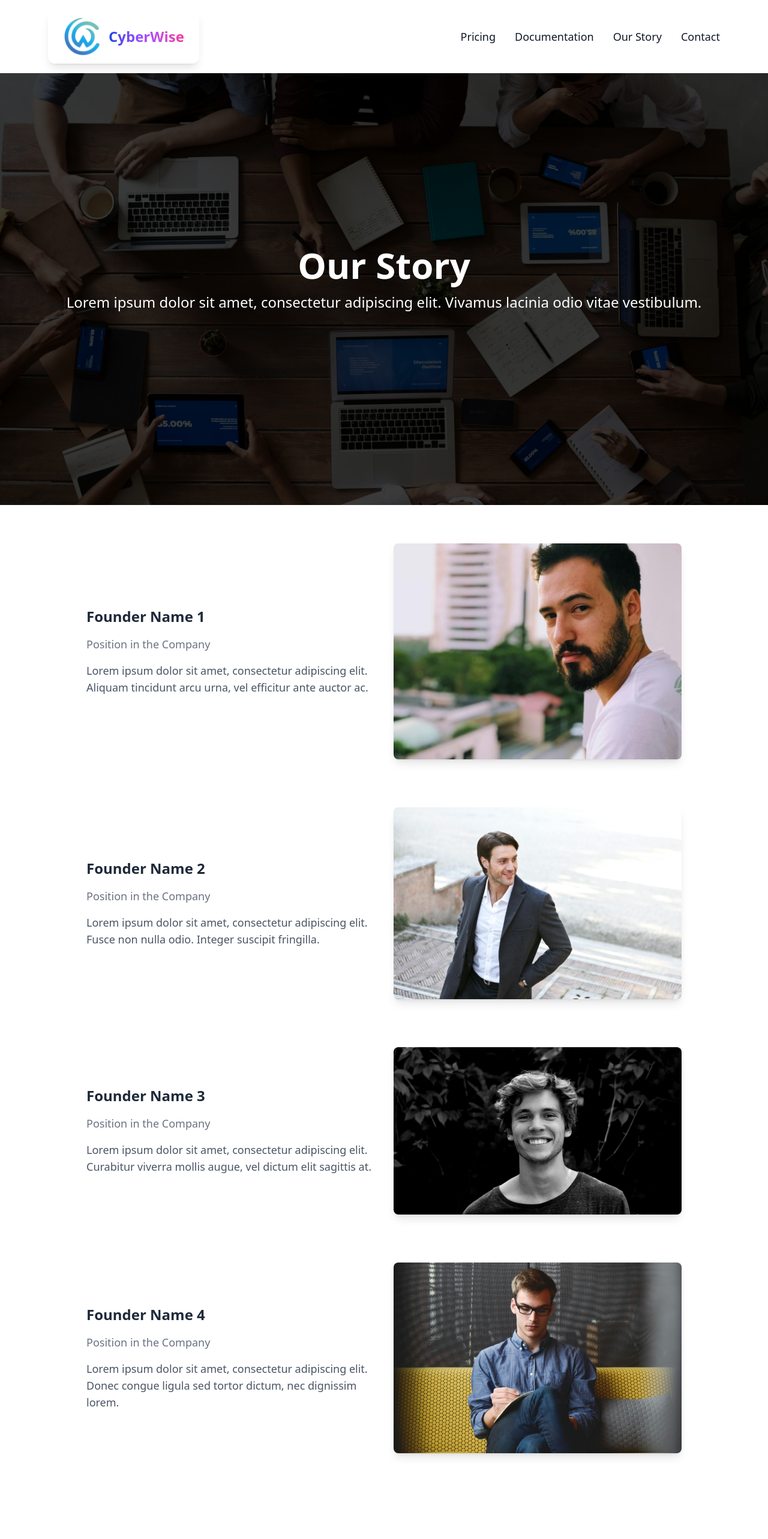
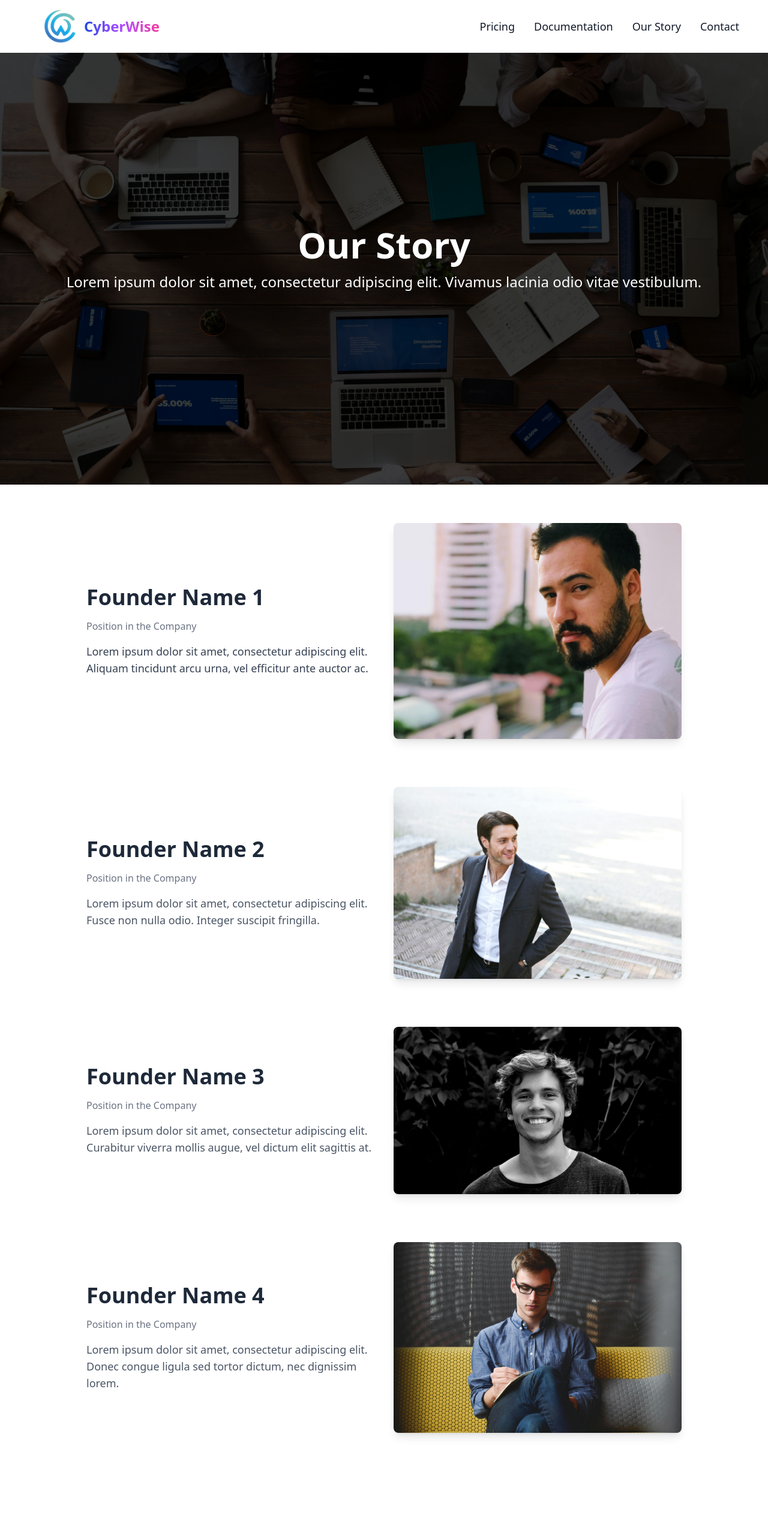
Before and after one commit to PeanutSoup55/cwlanding, a React (Vite) app: page /our-story in a window 1280 px wide. Shown: the top 2566 px of the page at 60% size. Built offline with nearby package versions, Linux system fonts and the light colour scheme.

Commit message:
ican't make up my mind on the damn navbar

```diff
--- a/src/components/Navbar.jsx
+++ b/src/components/Navbar.jsx
@@ -7,11 +7,11 @@ const Navbar = () => {
   const [isOpen, setIsOpen] = useState(false);
 
   return (
-    <nav className=" top-0 left-0 w-full bg-transparent py-4 z-50 border-b-0 border-transparent transition-all duration-200 hover:border-gray-500 hover:shadow-lg hover:shadow-gray-500/50">
-      <div className="container max-w-[90%] mx-auto px-4 flex justify-between items-center">
+    <nav className=" top-0 left-0 w-full bg-transparent py-1 z-50 border-b-0 border-transparent transition-all duration-200 hover:border-gray-500 hover:shadow-lg hover:shadow-gray-500/50">
+      <div className="container max-w-[95%] mx-auto px-4 flex justify-between items-center">
         {/* Logo */}
-        <Link to={"/"} className="flex items-center space-x-3 relative z-50 backdrop-blur-md bg-white/30 px-6 py-3 rounded-xl shadow-lg border border-white/40">
-          <img src={cw} alt="CW" className="h-16 w-auto" />
+        <Link to={"/"} className="flex items-center space-x-3 relative z-50  px-6 py-3 rounded-xl ">
+          <img src={cw} alt="CW" className="h-14 w-auto" />
           <h1 className="text-2xl font-bold bg-gradient-to-r from-blue-700 via-purple-500 to-pink-500 bg-clip-text text-transparent">
             CyberWise
           </h1>
--- a/src/components/OurStory.jsx
+++ b/src/components/OurStory.jsx
@@ -32,9 +32,9 @@ const OurStory = () => {
         <div className="flex flex-col lg:flex-row items-center justify-between space-y-8 lg:space-y-0 mb-20">
           {/* Founder 1 */}
           <div className="lg:w-1/2 text-center lg:text-left space-y-4 px-4">
-            <h3 className="text-2xl font-semibold text-gray-800">Founder Name 1</h3>
-            <p className="text-lg text-gray-500">Position in the Company</p> {/* Subtitle */}
-            <p className="text-lg text-gray-600">
+            <h3 className="text-4xl font-semibold text-gray-800">Founder Name 1</h3>
+            <p className="text-md text-gray-500">Position in the Company</p> {/* Subtitle */}
+            <p className="text-lg text-gray-700">
               Lorem ipsum dolor sit amet, consectetur adipiscing elit. Aliquam tincidunt arcu urna, vel efficitur ante auctor ac.
             </p>
           </div>
@@ -46,8 +46,8 @@ const OurStory = () => {
         <div className="flex flex-col lg:flex-row items-center justify-between space-y-8 lg:space-y-0 mb-20">
           {/* Founder 2 */}
           <div className="lg:w-1/2 text-center lg:text-left space-y-4 px-4">
-            <h3 className="text-2xl font-semibold text-gray-800">Founder Name 2</h3>
-            <p className="text-lg text-gray-500">Position in the Company</p> {/* Subtitle */}
+            <h3 className="text-4xl font-semibold text-gray-800">Founder Name 2</h3>
+            <p className="text-md text-gray-500">Position in the Company</p> {/* Subtitle */}
             <p className="text-lg text-gray-600">
               Lorem ipsum dolor sit amet, consectetur adipiscing elit. Fusce non nulla odio. Integer suscipit fringilla.
             </p>
@@ -60,8 +60,8 @@ const OurStory = () => {
         <div className="flex flex-col lg:flex-row items-center justify-between space-y-8 lg:space-y-0 mb-20">
           {/* Founder 3 */}
           <div className="lg:w-1/2 text-center lg:text-left space-y-4 px-4">
-            <h3 className="text-2xl font-semibold text-gray-800">Founder Name 3</h3>
-            <p className="text-lg text-gray-500">Position in the Company</p> {/* Subtitle */}
+            <h3 className="text-4xl font-semibold text-gray-800">Founder Name 3</h3>
+            <p className="text-md text-gray-500">Position in the Company</p> {/* Subtitle */}
             <p className="text-lg text-gray-600">
               Lorem ipsum dolor sit amet, consectetur adipiscing elit. Curabitur viverra mollis augue, vel dictum elit sagittis at.
             </p>
@@ -74,8 +74,8 @@ const OurStory = () => {
         <div className="flex flex-col lg:flex-row items-center justify-between space-y-8 lg:space-y-0 mb-20">
           {/* Founder 4 */}
           <div className="lg:w-1/2 text-center lg:text-left space-y-4 px-4">
-            <h3 className="text-2xl font-semibold text-gray-800">Founder Name 4</h3>
-            <p className="text-lg text-gray-500">Position in the Company</p> {/* Subtitle */}
+            <h3 className="text-4xl font-semibold text-gray-800">Founder Name 4</h3>
+            <p className="text-md text-gray-500">Position in the Company</p> {/* Subtitle */}
             <p className="text-lg text-gray-600">
               Lorem ipsum dolor sit amet, consectetur adipiscing elit. Donec congue ligula sed tortor dictum, nec dignissim lorem.
             </p>
```
